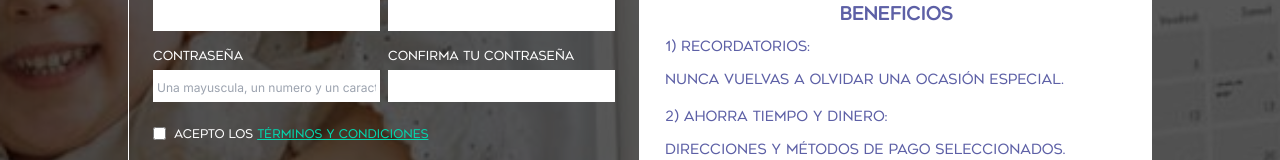
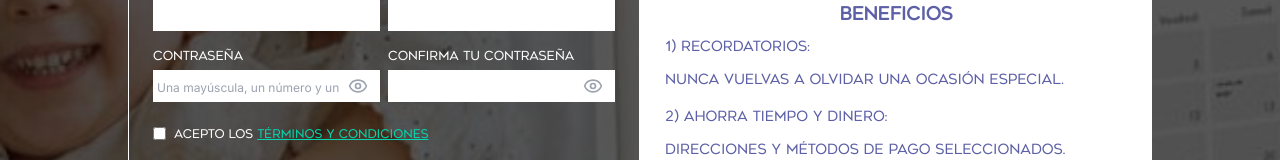
Before and after one commit to paty-tca2/tarjetas-con-amor, a Next.js app: page /auth/sign-up in a window 1280 px wide. Shown: the part 625-785 px from the top of the page. Built offline with nearby package versions, Linux system fonts and the light colour scheme.

Commit message:
sign-up changes

```diff
--- a/src/app/auth/sign-up/page.tsx
+++ b/src/app/auth/sign-up/page.tsx
@@ -9,6 +9,7 @@ import { ToastContainer, toast } from "react-toastify";
 import "react-toastify/dist/ReactToastify.css";
 import { Either, fold } from "fp-ts/Either";
 import ClipLoader from "react-spinners/ClipLoader";
+import { EyeIcon, EyeOffIcon } from "lucide-react";
 
 const authRepository = new AuthRepositoryImpl();
 const registerUserUseCase = new RegisterUser(authRepository);
@@ -22,7 +23,9 @@ export default function SignUp() {
     });
 
     const [confirmEmail, setConfirmEmail] = useState("");
+    const [showPassword, setShowPassword] = useState(false);
     const [confirmPassword, setConfirmPassword] = useState("");
+    const [showConfirmPassword, setShowConfirmPassword] = useState(false);
     const [isChecked, setIsChecked] = useState(false);
     const [loading, setLoading] = useState(false);
 
@@ -142,6 +145,7 @@ export default function SignUp() {
                                 <label
                                     className="block text-white text-[0.78rem] font-geometos pb-1"
                                     htmlFor="first_name"
+
                                 >
                                     NOMBRE
                                 </label>
@@ -151,6 +155,7 @@ export default function SignUp() {
                                     id="first_name"
                                     value={userData.first_name}
                                     onChange={handleChange}
+                                    required
                                 />
                             </div>
                             <div>
@@ -166,6 +171,7 @@ export default function SignUp() {
                                     id="last_name"
                                     value={userData.last_name}
                                     onChange={handleChange}
+                                    required
                                 />
                             </div>
                             <div className="pt-2">
@@ -181,6 +187,7 @@ export default function SignUp() {
                                     id="email"
                                     value={userData.email}
                                     onChange={handleChange}
+                                    required
                                 />
                             </div>
                             <div className="pt-2">
@@ -196,6 +203,7 @@ export default function SignUp() {
                                     id="confirmEmail"
                                     value={confirmEmail}
                                     onChange={handleEmailChange}
+                                    required
                                 />
                             </div>
                             <div className="pt-2">
@@ -205,14 +213,30 @@ export default function SignUp() {
                                 >
                                     CONTRASEÑA
                                 </label>
+                                <div className="relative">
                                     <input
-                                    className="w-full p-1 text-black placeholder:text-xs"
-                                    type="password"
+                                        className="w-full p-1 text-black placeholder:text-xs pr-10"
+                                        type={showPassword ? "text" : "password"}
                                         id="password"
-                                    placeholder="Una mayuscula, un numero y un caracter especial"
+                                        placeholder="Una mayúscula, un número y un carácter especial"
                                         value={userData.password}
                                         onChange={handleChange}
+                                        pattern="(?=.*[A-Z])(?=.*\d)(?=.*[!@#$%^&*()_+])[A-Za-z\d!@#$%^&*()_+]{8,}"
+                                        title="La contraseña debe contener al menos una mayúscula, un número y un carácter especial"
+                                        required
                                     />
+                                    <button
+                                        type="button"
+                                        className="absolute inset-y-0 right-0 pr-3 flex items-center"
+                                        onClick={() => setShowPassword(!showPassword)}
+                                    >
+                                        {showPassword ? (
+                                            <EyeOffIcon className="h-5 w-5 text-gray-400" />
+                                        ) : (
+                                            <EyeIcon className="h-5 w-5 text-gray-400" />
+                                        )}
+                                    </button>
+                                </div>
                             </div>
 
                             <div className="pt-2">
@@ -222,13 +246,29 @@ export default function SignUp() {
                                 >
                                     CONFIRMA TU CONTRASEÑA
                                 </label>
+                                <div className="relative">
                                     <input
-                                    className="w-full p-1 text-black"
-                                    type="password"
+                                        className="w-full p-1 text-black pr-10"
+                                        type={showConfirmPassword ? "text" : "password"}
                                         id="confirmPassword"
                                         value={confirmPassword}
                                         onChange={handlePasswordChange}
+                                        pattern="(?=.*[A-Z])(?=.*\d)(?=.*[!@#$%^&*()_+])[A-Za-z\d!@#$%^&*()_+]{8,}"
+                                        title="La contraseña debe contener al menos una mayúscula, un número y un carácter especial"
+                                        required
                                     />
+                                    <button
+                                        type="button"
+                                        className="absolute inset-y-0 right-0 pr-3 flex items-center"
+                                        onClick={() => setShowConfirmPassword(!showConfirmPassword)}
+                                    >
+                                        {showConfirmPassword ? (
+                                            <EyeOffIcon className="h-5 w-5 text-gray-400" />
+                                        ) : (
+                                            <EyeIcon className="h-5 w-5 text-gray-400" />
+                                        )}
+                                    </button>
+                                </div>
                             </div>
 
                             <div className="col-span-2 flex items-center mt-4 text-center">
@@ -238,6 +278,7 @@ export default function SignUp() {
                                     checked={isChecked}
                                     onChange={handleCheckboxChange}
                                     className="mr-2"
+                                    required
                                 />
                                 <label
                                     htmlFor="terms"
```
Also changed, not shown: public/facebook.svg (added), public/instagram.svg (added). Lines whose indentation alone changed are shown as unchanged.
